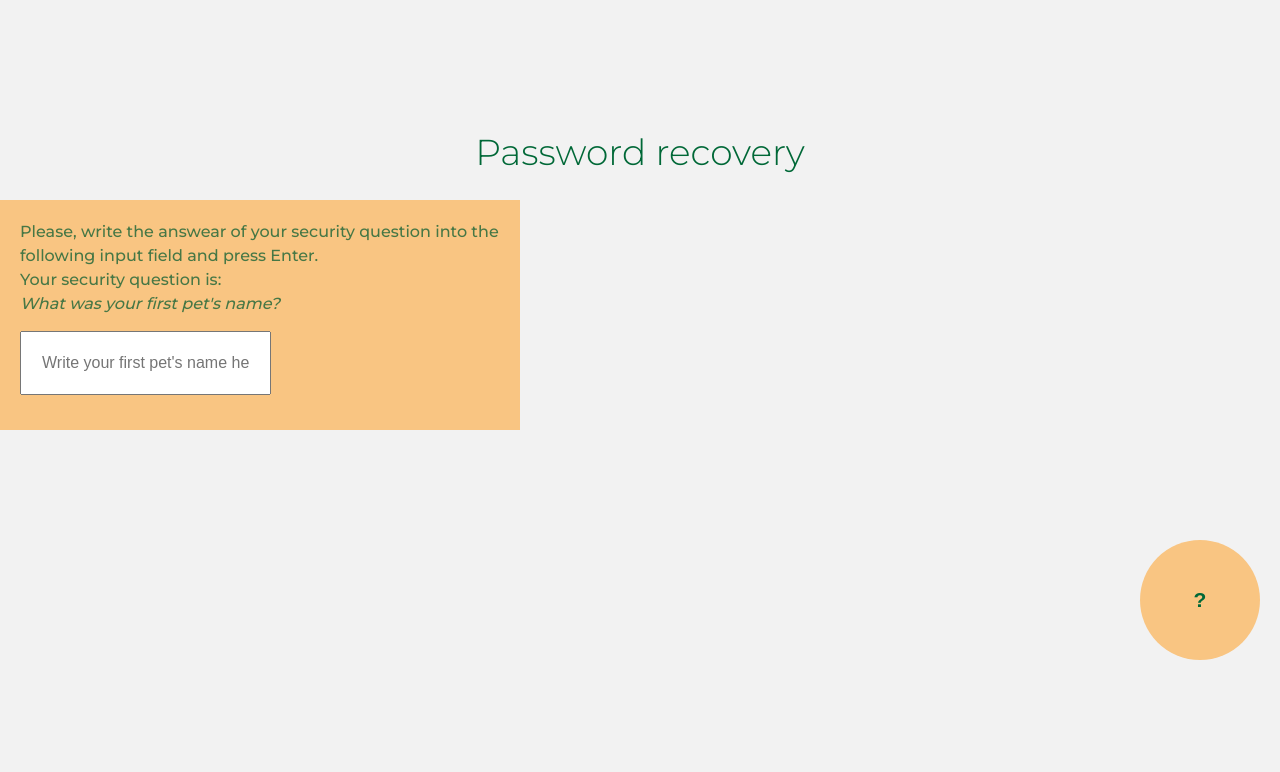
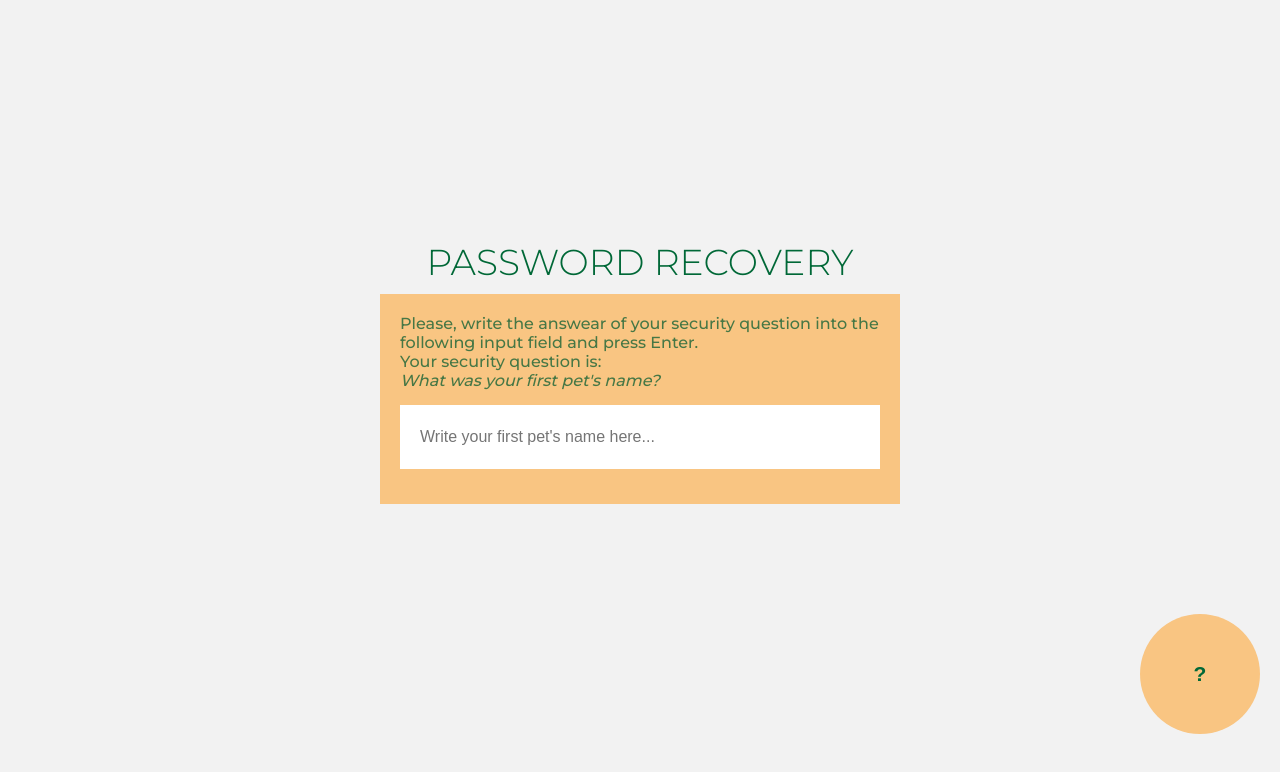
Before and after one commit to Hyssos/uibuild-pw-recovery, a plain HTML site: page index.html in a window 1280 px wide. Drawn offline with Linux system fonts and the light colour scheme.

Commit message:
modify css and html

```diff
--- a/index.html
+++ b/index.html
@@ -11,9 +11,7 @@
   <title>Document</title>
 </head>
 <body>
-  <header>
     <h1>Password recovery</h1>
-  </header>
     <div class="main">
       <p>Please, write the answear of your security question into the following input field and press Enter.</p>
       <p>
--- a/style.css
+++ b/style.css
@@ -1,9 +1,6 @@
 *{
   margin: 0;
   padding: 0;
-
-  font-size: inherit;
-  font-weight: normal;
 
   box-sizing: border-box;
 }
@@ -13,18 +10,20 @@ body {
   background-color: #F2F2F2;
 }
 
-header {
-  width: auto;
-  height: 200px;
-  padding-top: 130px;
-}
-
 h1 {
   font-weight: 300;
   font-size: 36px;
   color: #006837;
-  margin-bottom: 20px;
   text-align: center;
+  margin: 30vh auto 10px auto;
+  max-width: 520px;
+  text-transform: uppercase;
+}
+
+@media only screen and (max-width: 520px){
+  h1 {
+    font-size: 24px;
+  }
 }
 
 .main {
@@ -33,9 +32,10 @@ h1 {
   color: #467745;
   background-color: #f9c582;
   max-width: 520px;
+  width: 100%;
   height: fit-content;
   padding: 20px;
-  line-height: 1.5;
+  margin: 0 auto;
 }
 
 .question {
@@ -43,17 +43,19 @@ h1 {
 }
 
 input {
-  max-width: 100%;
+  width: 100%;
   height: 64px;
   margin: 15px 0;
   color: #98A991;
   padding: 20px;
   font-weight: 500;
   font-size: 16px;
+  outline: none;
+  border: none;
 }
 
 footer {
-  width: auto;
+  width: 100%;
   height: 250px;
   display: flex;
   justify-content: flex-end;
@@ -71,6 +73,7 @@ footer {
 
   border-radius: 50%;
   border: 0;
+  outline: 0;
   margin: 20px 20px;
-
+  position: absolute;
 }
```
Lines whose indentation alone changed are shown as unchanged.
